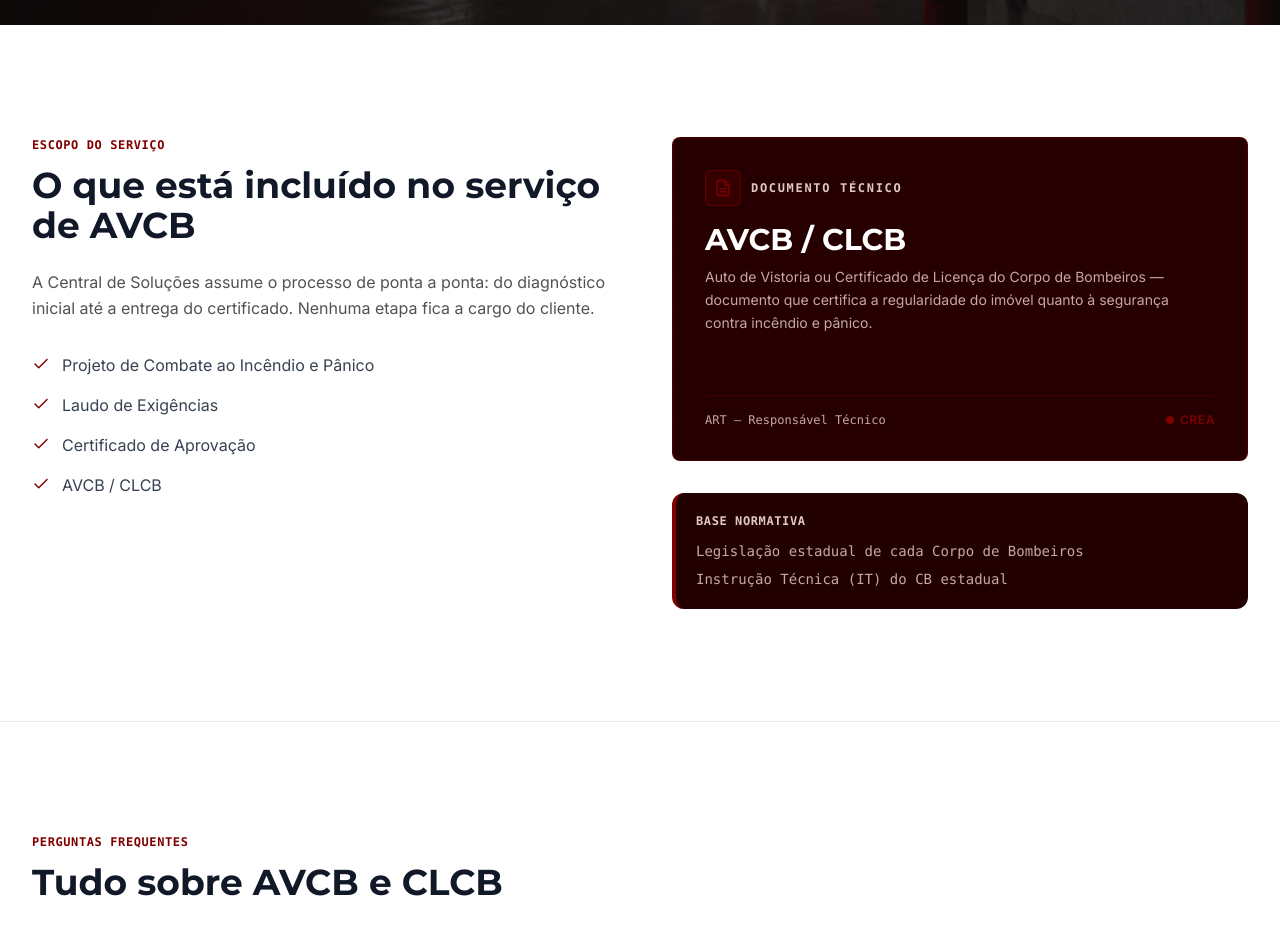
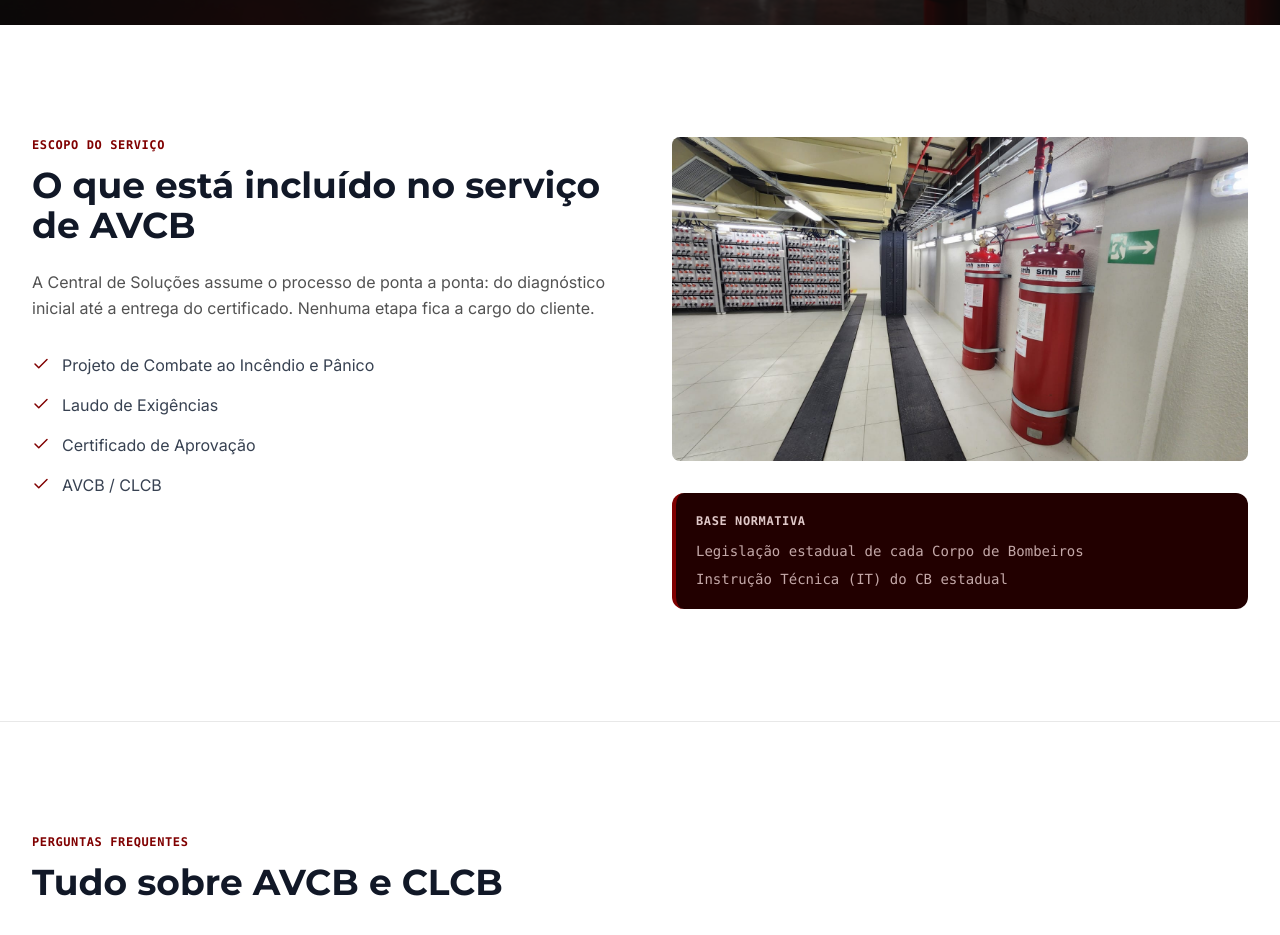
Before and after one commit to BarcelosMoises/Landing-Page-Central, a Next.js app: page /avcb-corpo-de-bombeiros in a window 1280 px wide. Shown: the part 780-1715 px from the top of the page. Built offline with nearby package versions, Linux system fonts and the light colour scheme.

Commit message:
feat(subpaginas): substitui placeholders por carrossel automático de fotos reais

```diff
--- a/app/avcb-corpo-de-bombeiros/page.tsx
+++ b/app/avcb-corpo-de-bombeiros/page.tsx
@@ -9,7 +9,7 @@ import Link from "next/link";
 import { NavPrimaria } from "@/components/NavPrimaria";
 import { FaqItem } from "@/components/FaqItem";
 import { CtaFinal } from "@/components/CtaFinal";
-import { DocumentCard } from "@/components/DocumentCard";
+import { CarrosselAuto } from "@/components/CarrosselAuto";
 import {
   servicos,
   estadosAtuacao,
@@ -352,9 +352,9 @@ export default function PageAVCB() {
               </div>
 
               <div>
-                <DocumentCard
-                  titulo="AVCB / CLCB"
-                  descricao="Auto de Vistoria ou Certificado de Licença do Corpo de Bombeiros — documento que certifica a regularidade do imóvel quanto à segurança contra incêndio e pânico."
+                <CarrosselAuto
+                  imagens={avcb.imagens ?? []}
+                  nome="AVCB / CLCB — Corpo de Bombeiros"
                 />
 
                 {avcb.normaBase && (
--- a/app/licenciamento-ambiental/page.tsx
+++ b/app/licenciamento-ambiental/page.tsx
@@ -7,7 +7,7 @@ import Link from "next/link";
 import { NavPrimaria } from "@/components/NavPrimaria";
 import { FaqItem } from "@/components/FaqItem";
 import { CtaFinal } from "@/components/CtaFinal";
-import { DocumentCard } from "@/components/DocumentCard";
+import { CarrosselAuto } from "@/components/CarrosselAuto";
 import {
   servicos,
   getWhatsAppUrl,
@@ -318,9 +318,9 @@ export default function PageLicenciamentoAmbiental() {
               </div>
 
               <div>
-                <DocumentCard
-                  titulo="LP · LI · LO · LAS"
-                  descricao="Licenças ambientais (Prévia, Instalação, Operação e Simplificada) emitidas pelos órgãos licenciadores — INEA, CETESB, SUPRAM/SEMAD e IEMA."
+                <CarrosselAuto
+                  imagens={ambiental.imagens ?? []}
+                  nome="Licenciamento Ambiental"
                 />
 
                 {ambiental.normaBase && (
--- a/app/regularizacao-prefeitura/page.tsx
+++ b/app/regularizacao-prefeitura/page.tsx
@@ -8,7 +8,7 @@ import Link from "next/link";
 import { NavPrimaria } from "@/components/NavPrimaria";
 import { FaqItem } from "@/components/FaqItem";
 import { CtaFinal } from "@/components/CtaFinal";
-import { DocumentCard } from "@/components/DocumentCard";
+import { CarrosselAuto } from "@/components/CarrosselAuto";
 import {
   servicos,
   getWhatsAppUrl,
@@ -392,9 +392,9 @@ export default function PageRegularizacaoPrefeitura() {
               </div>
 
               <div>
-                <DocumentCard
-                  titulo="Projeto Legal · Habite-se"
-                  descricao="Documentos emitidos pela Secretaria Municipal: aprovação de projeto legal, Habite-se, desmembramento e remembramento de lotes."
+                <CarrosselAuto
+                  imagens={prefeitura.imagens ?? []}
+                  nome="Regularização junto à Prefeitura"
                 />
 
                 <div
--- a/app/spda-para-raios/page.tsx
+++ b/app/spda-para-raios/page.tsx
@@ -7,7 +7,7 @@ import Link from "next/link";
 import { NavPrimaria } from "@/components/NavPrimaria";
 import { FaqItem } from "@/components/FaqItem";
 import { CtaFinal } from "@/components/CtaFinal";
-import { DocumentCard } from "@/components/DocumentCard";
+import { CarrosselAuto } from "@/components/CarrosselAuto";
 import {
   servicos,
   getWhatsAppUrl,
@@ -300,9 +300,9 @@ export default function PageSPDA() {
               </div>
 
               <div>
-                <DocumentCard
-                  titulo="Laudo SPDA + ART"
-                  descricao="Laudo técnico do Sistema de Proteção contra Descargas Atmosféricas conforme ABNT NBR 5419, com ART assinada por responsável técnico."
+                <CarrosselAuto
+                  imagens={spda.imagens ?? []}
+                  nome="SPDA — Para-raios"
                 />
 
                 {spda.normaBase && (
--- a/app/vigilancia-sanitaria/page.tsx
+++ b/app/vigilancia-sanitaria/page.tsx
@@ -9,7 +9,7 @@ import Link from "next/link";
 import { NavPrimaria } from "@/components/NavPrimaria";
 import { FaqItem } from "@/components/FaqItem";
 import { CtaFinal } from "@/components/CtaFinal";
-import { DocumentCard } from "@/components/DocumentCard";
+import { CarrosselAuto } from "@/components/CarrosselAuto";
 import {
   servicos,
   getWhatsAppUrl,
@@ -310,9 +310,9 @@ export default function PageVigilanciaSanitaria() {
               </div>
 
               <div>
-                <DocumentCard
-                  titulo="Alvará Sanitário"
-                  descricao="Licença emitida pela Vigilância Sanitária municipal que autoriza o funcionamento de estabelecimentos sujeitos ao controle sanitário."
+                <CarrosselAuto
+                  imagens={vigilancia.imagens ?? []}
+                  nome="Vigilância Sanitária"
                 />
 
                 {vigilancia.normaBase && (
--- /dev/null
+++ b/components/CarrosselAuto.tsx
@@ -0,0 +1,92 @@
+"use client";
+
+/**
+ * CarrosselAuto — carrossel automático de imagens para as subpáginas de serviço.
+ *
+ * Mostra uma imagem por vez e avança automaticamente em loop. Sem controles
+ * manuais (setas, miniaturas ou pontos clicáveis) — o avanço é 100% automático,
+ * conforme especificação do cliente.
+ *
+ * Acessibilidade / SEO:
+ *   - Todas as imagens ficam no DOM com `alt` técnico descritivo (regra SEO #6);
+ *     apenas a imagem ativa é exposta à árvore de acessibilidade (`aria-hidden`
+ *     nas demais).
+ *   - `role="img"` + `aria-label` no contêiner resume a galeria para leitores de tela.
+ *   - `prefers-reduced-motion`: o avanço automático é desativado e a transição de
+ *     opacidade é removida — a primeira imagem permanece fixa.
+ */
+
+import { useEffect, useState } from "react";
+import Image from "next/image";
+import type { ImagemServico } from "@/data/servicos";
+
+interface CarrosselAutoProps {
+  imagens: readonly ImagemServico[];
+  /** Nome do serviço — usado no aria-label da galeria. */
+  nome: string;
+  /** Intervalo entre as trocas, em milissegundos. */
+  intervaloMs?: number;
+  className?: string;
+}
+
+export function CarrosselAuto({
+  imagens,
+  nome,
+  intervaloMs = 4000,
+  className = "",
+}: CarrosselAutoProps) {
+  const total = imagens.length;
+  const [indice, setIndice] = useState(0);
+
+  useEffect(() => {
+    if (total <= 1) {
+      return undefined;
+    }
+
+    const prefereReduzido = window.matchMedia(
+      "(prefers-reduced-motion: reduce)"
+    ).matches;
+
+    if (prefereReduzido) {
+      return undefined;
+    }
+
+    const timer = setInterval(() => {
+      setIndice((atual) => (atual + 1) % total);
+    }, intervaloMs);
+
+    return () => clearInterval(timer);
+  }, [total, intervaloMs]);
+
+  if (total === 0) {
+    return null;
+  }
+
+  return (
+    <div
+      role="img"
+      aria-label={`Galeria de ${nome} com ${total} ${total === 1 ? "foto" : "fotos"}`}
+      className={`relative aspect-video overflow-hidden rounded-lg bg-neutral-100 ${className}`}
+    >
+      {imagens.map((imagem, i) => (
+        <div
+          key={imagem.src}
+          aria-hidden={i !== indice}
+          className={[
+            "absolute inset-0 transition-opacity duration-700 ease-in-out",
+            "motion-reduce:transition-none",
+            i === indice ? "opacity-100" : "opacity-0",
+          ].join(" ")}
+        >
+          <Image
+            src={imagem.src}
+            alt={imagem.alt}
+            fill
+            sizes="(min-width: 768px) 600px, 92vw"
+            className="object-cover"
+          />
+        </div>
+      ))}
+    </div>
+  );
+}
```
